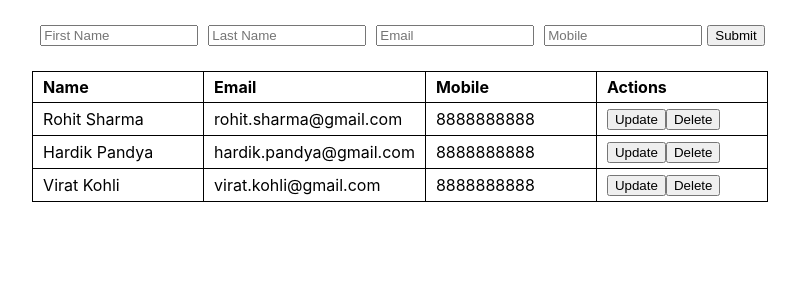
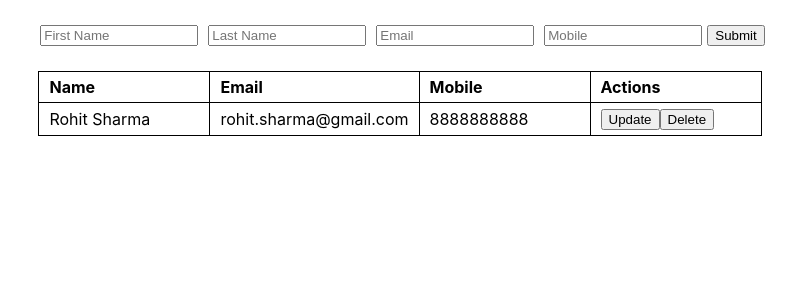
Before and after one commit to SumitDongare/velocity_react, a React (Create React App) app in the folder reactapp1/: page / in a window 1280 px wide. Shown: the top 300 px of the page, without its empty margins (240-1039 px from the left). Built offline with nearby package versions, Linux system fonts and the light colour scheme.

Commit message:
crud is done till delete but update is pending

```diff
--- a/reactapp1/src/UserCrud/UserCrudWrapper.js
+++ b/reactapp1/src/UserCrud/UserCrudWrapper.js
@@ -1,46 +1,44 @@
-import React from 'react'
+import React, { useState } from 'react'
 import './UserCrud.css'
 import UserForm from './UserForm'
 import UserList from './UserList'
 
 
 export default function UserCrudWrapper() {
-    const usersList = [
+
+    const[usersList, setUsersList] = useState([
         {
             id:1,
             firstName:"Rohit",
             lastName:"Sharma",
             email:"rohit.sharma@gmail.com",
             mobile: "8888888888"
+        }
 
-        },
-        {
-            id:2,
-            firstName:"Hardik",
-            lastName:"Pandya",
-            email:"hardik.pandya@gmail.com",
-            mobile: "8888888888"
+    ] )
 
-        },
-        {
-            id:3,
-            firstName:"Virat",
-            lastName:"Kohli",
-            email:"virat.kohli@gmail.com",
-            mobile: "8888888888"
+    const onDelete = (id) =>{
+        const users = usersList.filter(user => user.id !== id)
+        setUsersList([...users])
+    }
 
-        }
-    ]
   return (
     <div className='user-crud-wrapper'>
-        <UserForm></UserForm>
-        <UserList usersList={usersList}></UserList>
+        <UserForm onUserFormSubmit={(values)=>{
+            console.log('User Created', values)
+            values.id = usersList.length+1;
+            usersList.push(values)
+            setUsersList([...usersList])
 
-
-
-
-
-
+        }}></UserForm>
+        <UserList usersList={usersList} onUserDelete={(id)=>{
+            //  alert("delete user "+ id)
+        const bool = window.confirm("Do you want to delete?")
+        //  console.log("Bool", bool)
+         if(bool){
+             onDelete(id)
+         }
+        }}></UserList>
 
     </div>
   )
--- a/reactapp1/src/UserCrud/UserForm.js
+++ b/reactapp1/src/UserCrud/UserForm.js
@@ -1,7 +1,7 @@
 import React from 'react'
 import { Formik, Form, Field, ErrorMessage } from 'formik';
 
-export default function UserForm() {
+export default function UserForm({onUserFormSubmit}) {
   return (
     <div className='user-creation-form'>
        <Formik
@@ -11,8 +11,10 @@ export default function UserForm() {
             email:'',
             mobile:''
          }}
-         onSubmit={(values)=>{
+         onSubmit={(values, {resetForm})=>{
             console.log("Submitted values", values)
+            onUserFormSubmit(values)
+            resetForm()   // to reset the form inputs
          }}
 
         >
--- a/reactapp1/src/UserCrud/UserList.js
+++ b/reactapp1/src/UserCrud/UserList.js
@@ -1,6 +1,6 @@
 import React from 'react'
 
-export default function UserList({usersList}) {
+export default function UserList({usersList, onUserDelete}) {
   return (
     <table>
     <thead>
@@ -17,7 +17,9 @@ export default function UserList({usersList}) {
             <td>{user.mobile}</td>
             <td>
                 <button>Update</button>
-                <button>Delete</button>
+                <button onClick={()=>{
+                    onUserDelete(user.id)
+                }}>Delete</button>
             </td>
         </tr>
 
```
